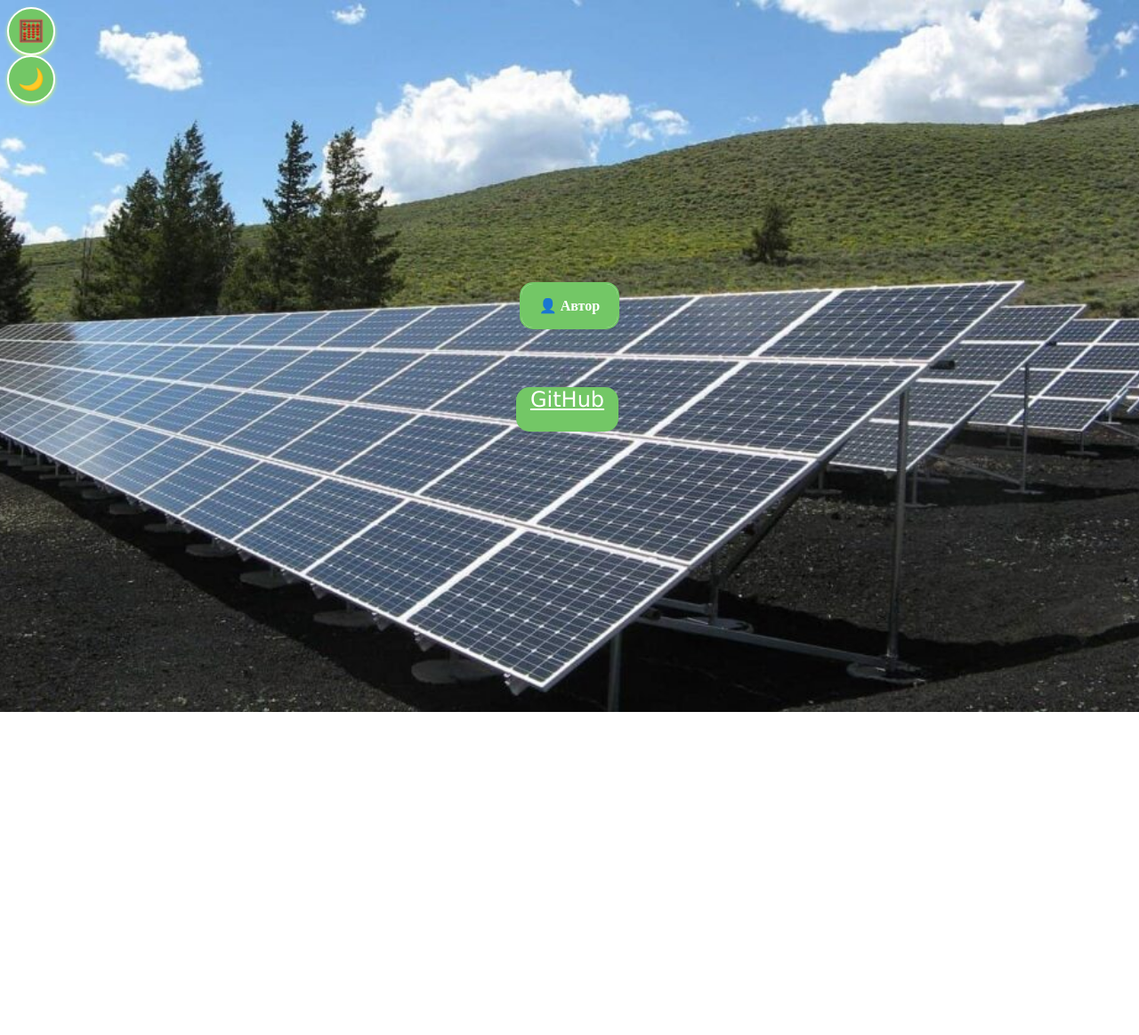
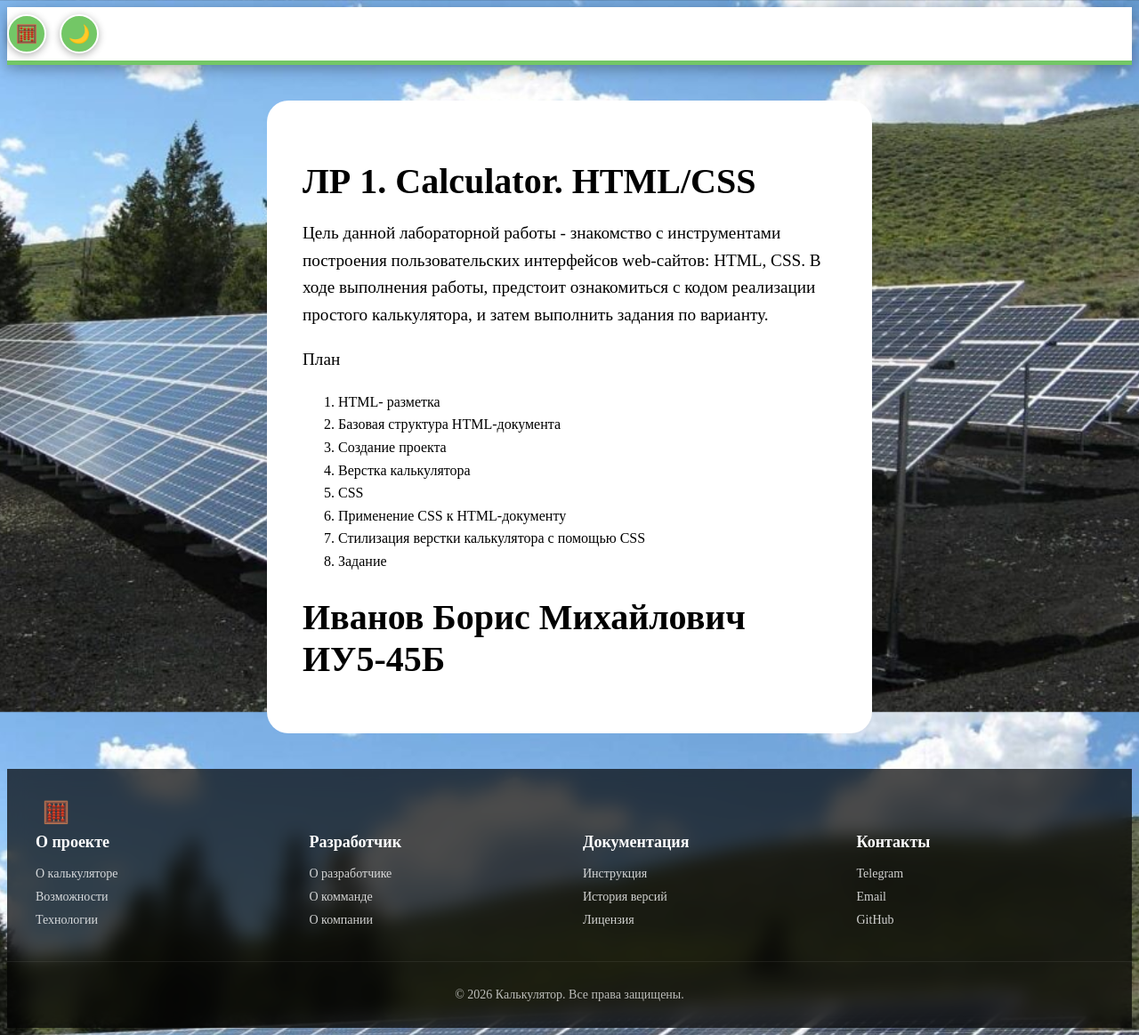
Before and after one commit to MK-IBM-WWS/PNA-2026, a plain HTML site: page info.html in a window 1280 px wide. Shown: the whole page at 89% size. Before the commit the page ends 800 px from the top, so only its background shows below. Drawn offline with Linux system fonts and the light colour scheme.

Commit message:
mod: addfooter

```diff
--- a/info.html
+++ b/info.html
@@ -7,27 +7,82 @@
 </head>
 
 <body>
-  <div class="top-left-buttoms">
-    <a href="index.html" class="round-button">🧮</a>
-    <input type="checkbox" id="theme-switch" class="theme-switch">
-    <label for="theme-switch" class="round-button theme-label">
-      <span class="light-icon">☀️</span>
-      <span class="dark-icon">🌙</span>
-    </label>
+    <div class="top-border">
+      <div class="border-content">
+        <div class="border-buttons">
+          <a href="index.html" class="border-btn info-btn">🧮</a>
+
+          <input type="checkbox" id="theme-switch" class="theme-switch">
+          <label for="theme-switch" class="border-btn theme-label">
+            <span class="dark-icon">🌙</span>
+            <span class="light-icon">☀️</span>
+          </label>
+        </div>
+      </div>
+    </div>
+
+      <div class="info-container">
+          <h1>ЛР 1. Calculator. HTML/CSS</h1>
+
+<p>Цель данной лабораторной работы - знакомство с инструментами построения пользовательских интерфейсов web-сайтов: HTML, CSS. В ходе выполнения работы, предстоит ознакомиться с кодом реализации простого калькулятора,  и затем выполнить задания по варианту.</p>
+<p>План</p>
+<p></p>
+<ol>
+  <li>HTML- разметка</li>
+  <li>Базовая структура HTML-документа</li>
+  <li>Создание проектa</li>
+  <li>Верстка калькулятора</li>
+  <li>CSS</li>
+  <li>Применение CSS к HTML-документу</li>
+  <li>Стилизация верстки калькулятора с помощью CSS</li>
+  <li>Задание</li>
+</ol>
+<h1>Иванов Борис Михайлович ИУ5-45Б</h1>
+      </div>
+
+
+    <footer class="site-footer">
+    <div class="footer-top">
+      <span class="logo">🧮</span>
   </div>
-
-  <div class="main-object">
-    <details>
-      <summary>👤 Автор</summary>
-      <div class="author-info">
-        <p><strong>ФИО:</strong> Иванов Борис Михайлович</p>
-        <p><strong>Группа:</strong> ИУ5-45Б</p>
-      </div>
-    </details>
-    <div class="git-buttom">
-    <a href="https://github.com/MK-IBM-WWS/PNA-2026/tree/main" target="_blank" class="my-btn github-btn" style="width: 100%;">GitHub</a>
+  <br>
+  <div class="footer-container">
+    <div class="footer-col">
+      <h4>О проекте</h4>
+      <ul>
+        <li><a href="#">О калькуляторе</a></li>
+        <li><a href="#">Возможности</a></li>
+        <li><a href="#">Технологии</a></li>
+      </ul>
+    </div>
+    <div class="footer-col">
+      <h4>Разработчик</h4>
+      <ul>
+        <li><a href="info.html">О разработчике</a></li>
+        <li><a href="#">О комманде</a></li>
+        <li><a href="#">О компании</a></li>
+      </ul>
+    </div>
+    <div class="footer-col">
+      <h4>Документация</h4>
+      <ul>
+        <li><a href="#">Инструкция</a></li>
+        <li><a href="#">История версий</a></li>
+        <li><a href="#">Лицензия</a></li>
+      </ul>
+    </div>
+    <div class="footer-col">
+      <h4>Контакты</h4>
+      <ul>
+        <li><a href="#">Telegram</a></li>
+        <li><a href="#">Email</a></li>
+        <li><a href="https://github.com/MK-IBM-WWS/PNA-2026/blob/calculator_frontend">GitHub</a></li>
+      </ul>
     </div>
   </div>
-
+  <div class="footer-bottom">
+    <p>© 2026 Калькулятор. Все права защищены.</p>
+  </div>
+</footer>
 </body>
 </html>
--- a/styles/style.css
+++ b/styles/style.css
@@ -49,20 +49,6 @@ body:has(#theme-switch:checked) {
 
 .my-btn.primary {
   background: #115C06;
-}
-
-.top-left-buttons {
-  position: fixed;
-  top: 20px;
-  left: 20px;
-  display: flex;
-  flex-direction: row;
-  justify-content: flex-start;
-  flex-wrap: nowrap;
-  white-space: nowrap;
-  align-items: center;
-  gap: 5px;
-  z-index: 1000;
 }
 
 .theme-switch {
@@ -178,14 +164,6 @@ body:has(#theme-switch:checked) {
   height: 65px;
 }
 
-h1 {
-  color: #115C06;
-  text-align: center;
-  border-bottom: 3px solid #73C766;
-  padding-bottom: 15px;
-  margin-top: 0;
-}
-
 details {
   margin: 20px 0;
   border: 2px solid #73C766;
@@ -207,3 +185,149 @@ summary {
 summary:hover {
   background: #115C06;
 }
+
+
+.site-footer {
+  position: relative;
+  background: rgba(0, 0, 0, 0.7);
+  backdrop-filter: blur(10px);
+  color: white;
+  padding: 30px 0 15px;
+  width: 100%;
+  margin-top: 40px;
+}
+
+.footer-container {
+  max-width: 1200px;
+  margin: 0 auto;
+  display: grid;
+  grid-template-columns: repeat(4, 1fr);
+  gap: 30px;
+  padding: 0 20px;
+}
+
+.footer-col h4 {
+  color: white;
+  margin-bottom: 15px;
+  font-size: 18px;
+  font-weight: bold;
+}
+
+.footer-col ul {
+  list-style: none;
+  padding: 0;
+  margin: 0;
+}
+
+.footer-col li {
+  margin-bottom: 8px;
+}
+
+.footer-col a {
+  color: white;
+  text-decoration: none;
+  transition: color 0.3s;
+  font-size: 14px;
+  opacity: 0.8;
+}
+
+.footer-col a:hover {
+  color: #73C766;
+  opacity: 1;
+  padding-left: 5px;
+}
+
+.footer-bottom {
+  text-align: center;
+  margin-top: 30px;
+  padding-top: 15px;
+  border-top: 1px solid rgba(255, 255, 255, 0.1);
+  font-size: 14px;
+  opacity: 0.7;
+}
+
+.logo{
+  position: absolute;
+  top: 15px;
+  left: 40px;
+  font-size: 1.5rem;
+  padding: 20px 0;
+  margin-bottom: 30px;
+  display: flex;
+  align-items: center;
+  gap: 8px;
+  z-index: 10;
+}
+
+.top-border {
+  background: white;
+  backdrop-filter: blur(10px);
+  border-bottom: 5px solid #73C766;
+  padding: 8px 0;
+  position: sticky;
+  top: 0;
+  z-index: 1000;
+  box-shadow: 0 4px 15px rgba(0, 0, 0, 0.3);
+}
+
+.border-buttons {
+  display: flex;
+  align-items: center;
+  gap: 15px;
+}
+
+.border-btn {
+  width: 40px;
+  height: 40px;
+  background: #73C766;
+  color: white;
+  border-radius: 50%;
+  display: flex;
+  align-items: center;
+  justify-content: center;
+  text-decoration: none;
+  font-size: 20px;
+  font-weight: bold;
+  font-family: Verdana, Geneva, Tahoma, sans-serif;
+  border: 2px solid white;
+  box-shadow: 0 2px 8px rgba(0, 0, 0, 0.3);
+  transition: all 0.3s ease;
+  cursor: pointer;
+  outline: none;
+}
+
+.border-btn:hover {
+  background: #115C06;
+  transform: scale(1.1);
+  box-shadow: 0 4px 12px rgba(115, 199, 102, 0.5);
+}
+
+.border-btn:active {
+  transform: scale(0.95);
+}
+
+.info-container {
+    max-width: 600px;
+    margin: 40px auto;
+    background: white;
+    padding: 40px;
+    border-radius: 24px;
+}
+
+.info-container h1 {
+    color: var(--text-primary);
+    font-size: 2.5rem;
+    margin-bottom: 20px;
+}
+
+.info-container p {
+    font-size: 1.2rem;
+    line-height: 1.6;
+    color: var(--text-primary);
+}
+
+.info-container li {
+    font-size: 1rem;
+    line-height: 1.6;
+    color: var(--text-primary);
+}
```
Also changed, not shown: index.html (+58 -8 lines).
